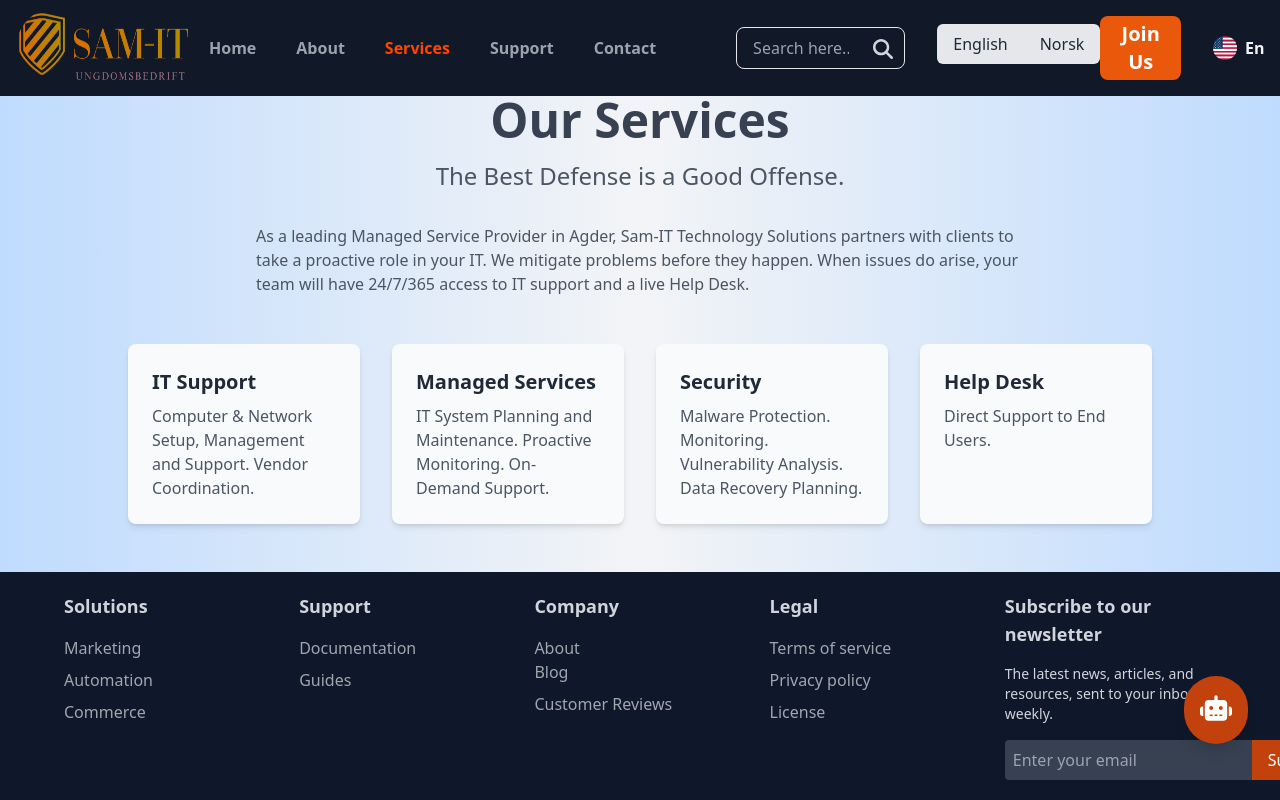
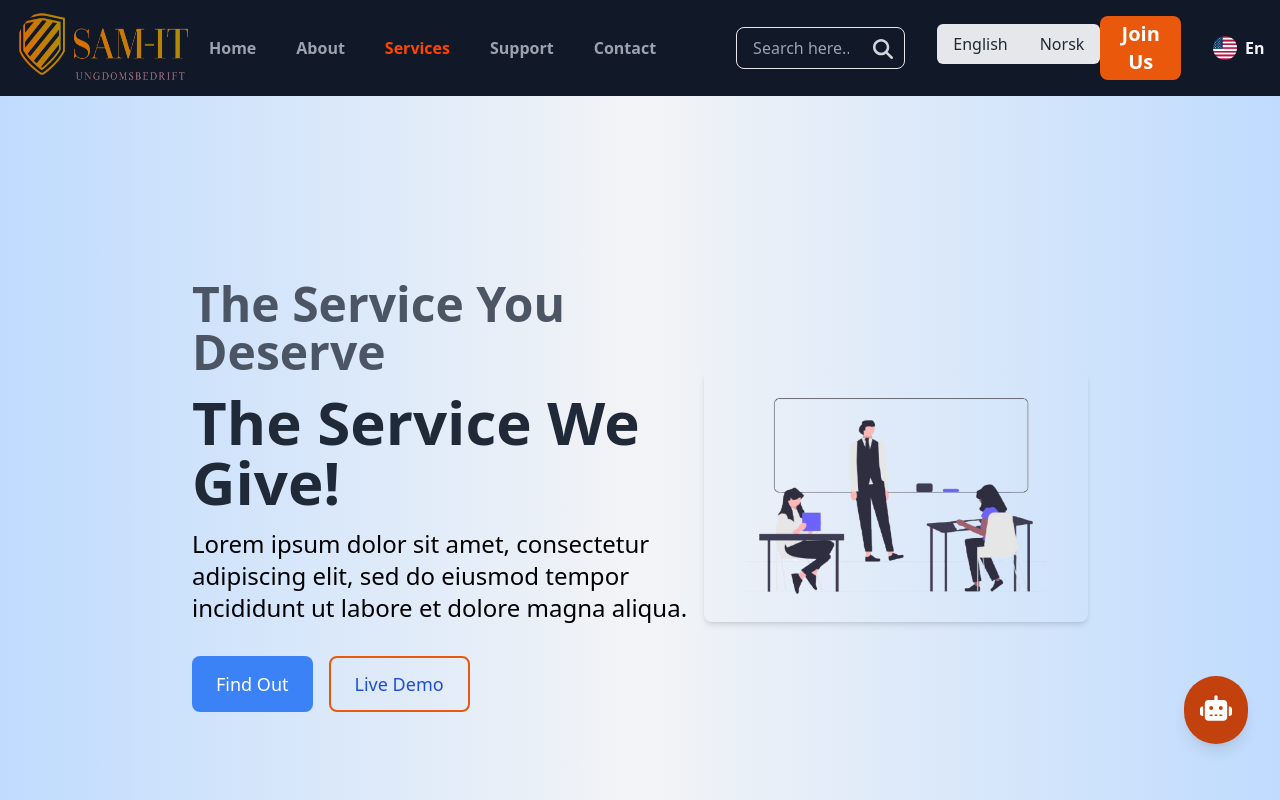
Before and after one commit to Griffin250/Sam-IT-UB, a React (Create React App) app: page /services in a window 1280 px wide. Shown: the top 800 px of the page. Built offline with nearby package versions, Linux system fonts and the light colour scheme.

Commit message:
New Updates

```diff
--- a/src/pages/Services.js
+++ b/src/pages/Services.js
@@ -1,5 +1,7 @@
 import React from "react";
 import { useTranslation } from "react-i18next";
+
+import ServiceImage from '../../src/assets/otherImages/SupportCommunity.png'
 
 const Services = () => {
   const { t} = useTranslation();
@@ -7,6 +9,46 @@ const Services = () => {
 
   return (
     <div className="bg-gradient-to-r from-blue-200 via-gray-100 to-blue-200 py-12 px-6 md:px-16 lg:px-24 mt-12">
+
+    <section className="min-h-screen flex items-center justify-center py-12">
+      <div className="container mx-auto px-6 md:px-12 lg:px-24 flex flex-col md:flex-row items-center">
+
+        {/* Left Column (Text) */}
+        <div className="md:w-2/3 text-center md:text-left mb-8 md:mb-0">
+          <h2 className="text-4xl md:text-5xl font-extrabold leading-tight mb-4 text-gray-600">
+            The Service You Deserve
+            <span className="block text-6xl md:text-6xl mt-4 font-bold text-gray-800">
+              The Service We Give!
+            </span>
+          </h2>
+          <p className="text-xl md:text-2xl mb-8">
+            Lorem ipsum dolor sit amet, consectetur adipiscing elit, sed do eiusmod
+            tempor incididunt ut labore et dolore magna aliqua.
+          </p>
+          <div className="flex justify-center md:justify-start gap-4">
+            <button className="px-6 py-3 bg-blue-500 rounded-lg text-white text-lg font-medium hover:bg-blue-700 transition-colors">
+              Find Out
+            </button>
+            <button className="px-6 py-3 bg-transparent border-2 border-orange-600 rounded-lg text-blue-700 text-lg font-medium hover:bg-orange-600 hover:text-white transition-all">
+              Live Demo
+            </button>
+          </div>
+        </div>
+
+        {/* Right Column (Image) */}
+        <div className="md:w-1/2 flex justify-center">
+          <img
+            src={ServiceImage} // Replace with the actual image URL
+            alt="Hero"
+            className="w-full h-auto rounded-lg shadow-md "
+          />
+        </div>
+      </div>
+    </section>
+
+
+
+
       <div className="max-w-4xl mx-auto">
 
         {/* Heading */}
```
